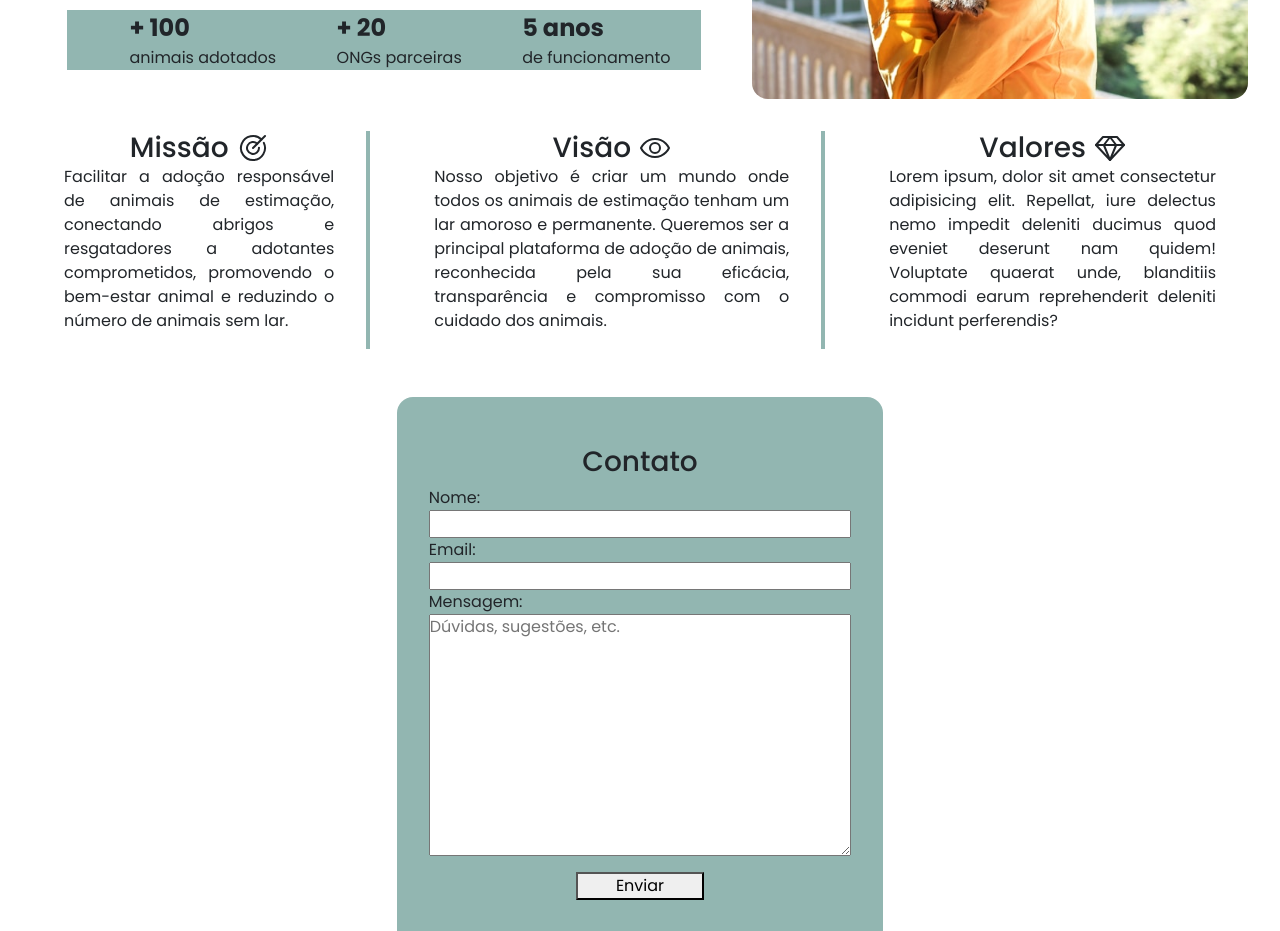
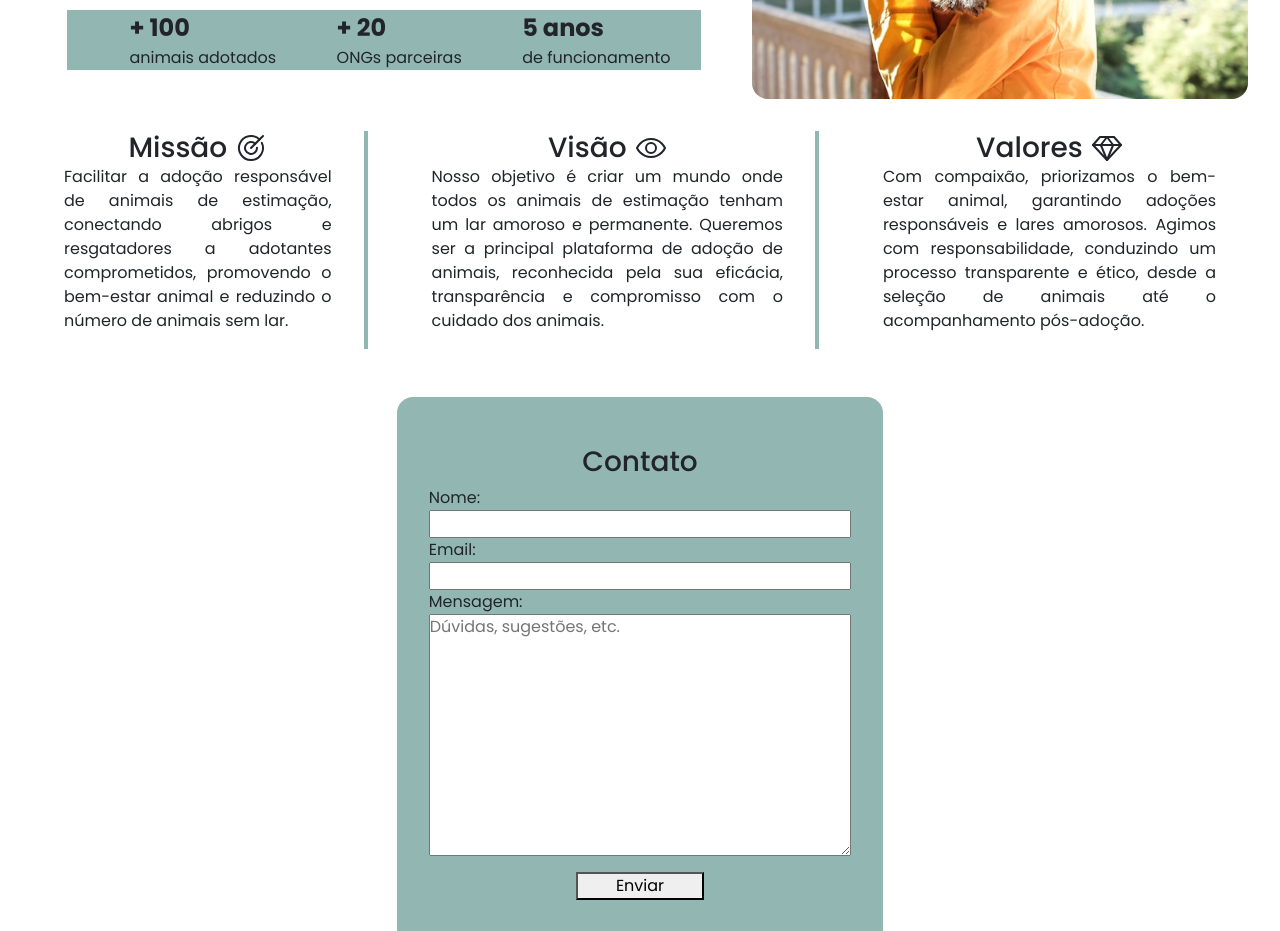
Before and after one commit to nandacoimbra/miadota, a React (Vite) app: page / in a window 1280 px wide. Shown: the part 1080-2011 px from the top of the page. Built offline with nearby package versions, Linux system fonts and the light colour scheme.

Commit message:
feat: about valores

```diff
--- a/src/components/About.css
+++ b/src/components/About.css
@@ -59,7 +59,7 @@
 .missao{
     display: flex;
     justify-content: space-between;
-    align-items: center;
+    align-items: first baseline;
     gap: 2rem;
     margin: 2rem 0;
 
--- a/src/components/About.jsx
+++ b/src/components/About.jsx
@@ -56,7 +56,7 @@ export default function About() {
                         <SketchLogo size={32} />
 
                     </div>
-                    <p>Lorem ipsum, dolor sit amet consectetur adipisicing elit. Repellat, iure delectus nemo impedit deleniti ducimus quod eveniet deserunt nam quidem! Voluptate quaerat unde, blanditiis commodi earum reprehenderit deleniti incidunt perferendis?
+                    <p>Com compaixão, priorizamos o bem-estar animal, garantindo adoções responsáveis e lares amorosos. Agimos com responsabilidade, conduzindo um processo transparente e ético, desde a seleção de animais até o acompanhamento pós-adoção.
                     </p>
                 </div>
 
```
